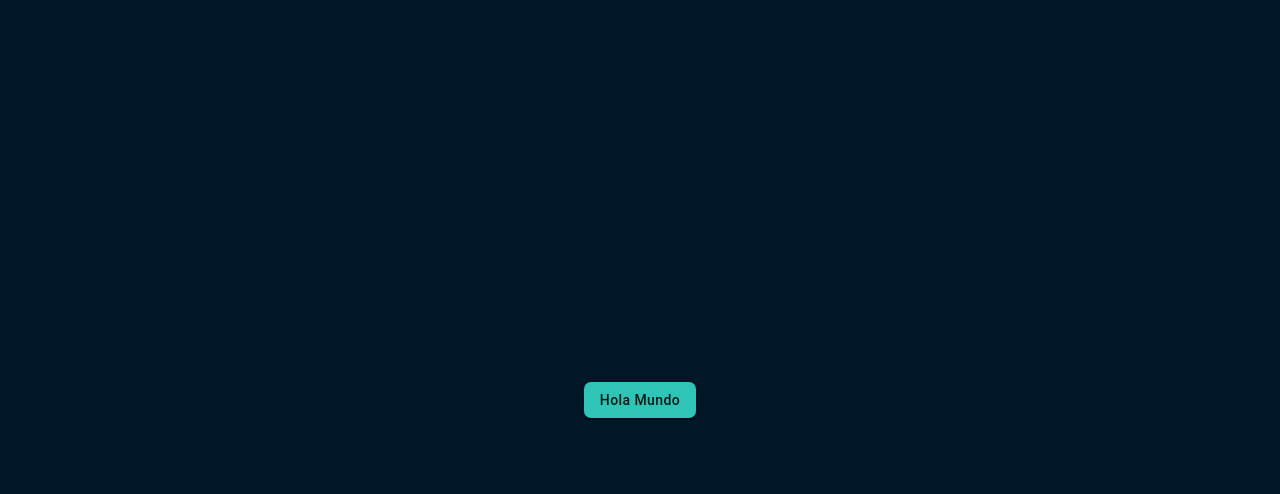
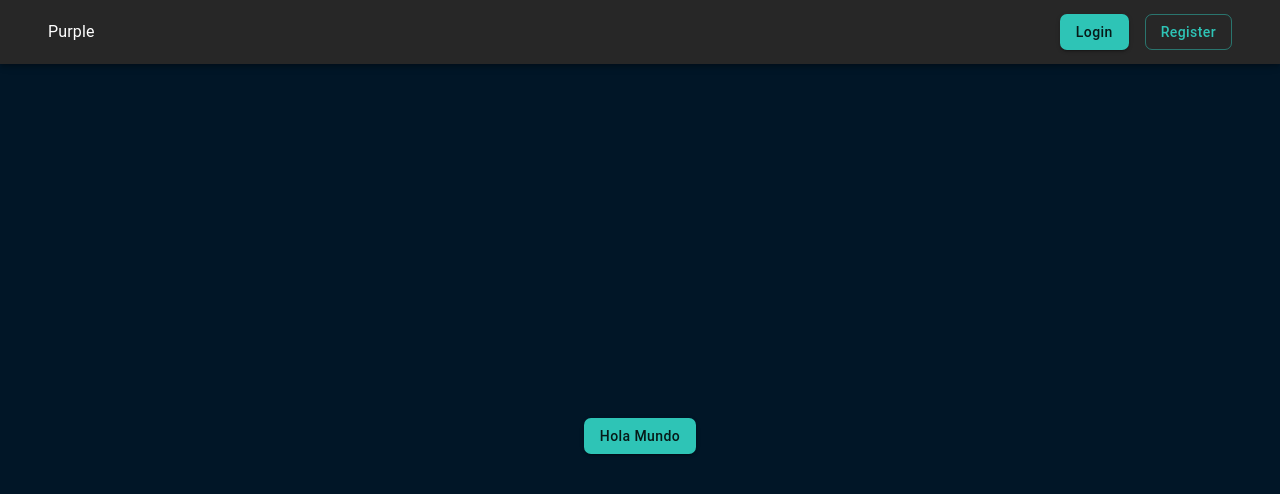
Before and after one commit to Walter-Daniel/purple-ecommerce, a React (Vite) app: page / in a window 1280 px wide. Shown: the top 494 px of the page. Built offline with nearby package versions, Linux system fonts and the light colour scheme.

Commit message:
Se creó el navbar, logo y botones de login y register

```diff
--- a/src/App.tsx
+++ b/src/App.tsx
@@ -1,12 +1,16 @@
 import './App.css'
 import { Button, Container } from '@mui/material'
+import { Navbar } from './common/Navbar'
 
 function App() {
 
   return (
-    <Container maxWidth="xl">
-      <Button variant='contained'>Hola Mundo</Button>
-    </Container>
+    <div>
+      <Navbar />
+      <Container sx={{ mt: 9 }} maxWidth="xl">
+        <Button variant='contained'>Hola Mundo</Button>
+      </Container>
+    </div>
   )
 }
 
--- /dev/null
+++ b/src/common/Navbar.tsx
@@ -0,0 +1,32 @@
+import React from 'react';
+import { AppBar, Box, Toolbar, Container, Grid, Button, Typography, Stack } from '@mui/material';
+
+export const Navbar: React.FC<{}> = () => {
+  return (
+    <Box sx={{ flexGrow: 1 }}>
+        <AppBar position='fixed'>
+            <Toolbar>
+                <Container maxWidth="xl">
+                    <Grid
+                        container
+                        direction="row"
+                        justifyContent="space-between"
+                        alignItems="center"
+                        >
+                        <Grid item>
+                            <Typography>Purple</Typography>
+                        </Grid>
+                        <Grid item>
+                            <Stack direction='row' spacing={2}>
+                                <Button variant='contained'>Login</Button>
+                                <Button variant='outlined'>Register</Button>
+                            </Stack>
+
+                        </Grid>
+                    </Grid>
+                </Container>
+            </Toolbar>
+        </AppBar>
+    </Box>
+  )
+}
```
